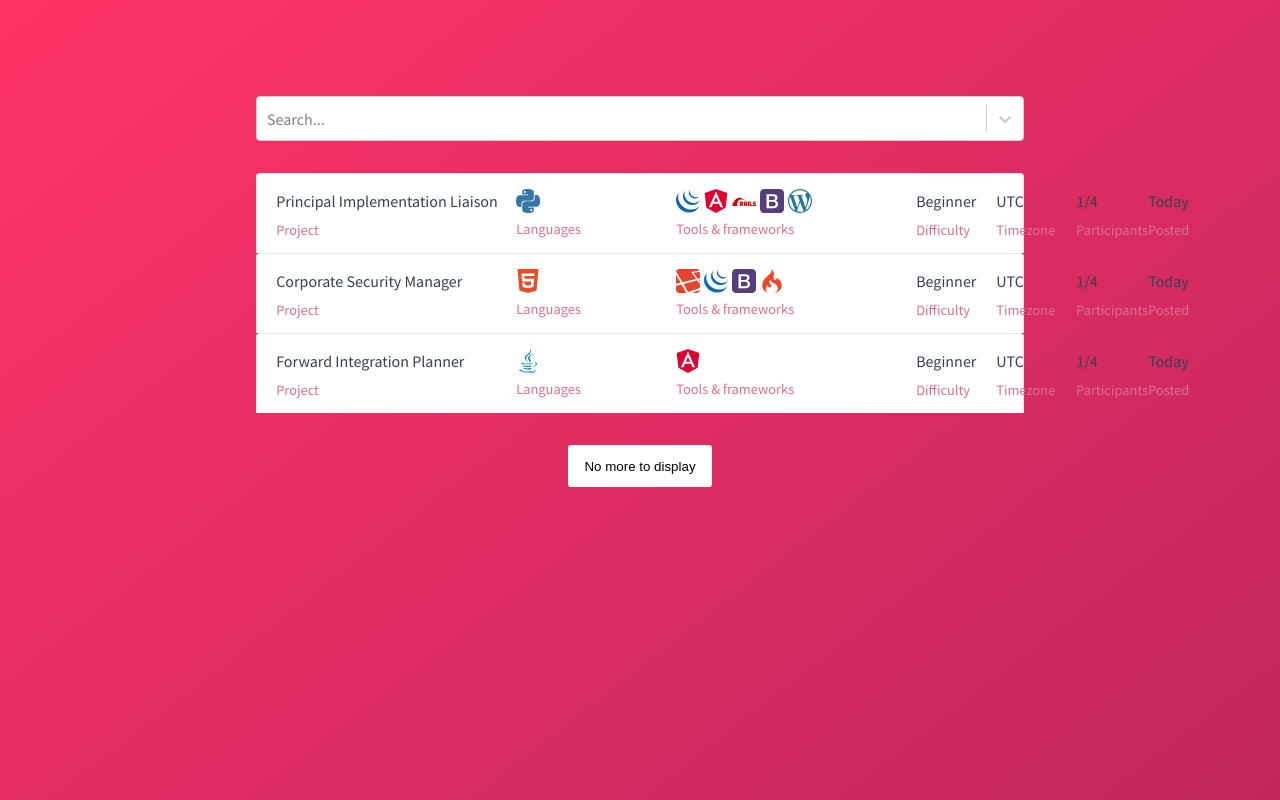
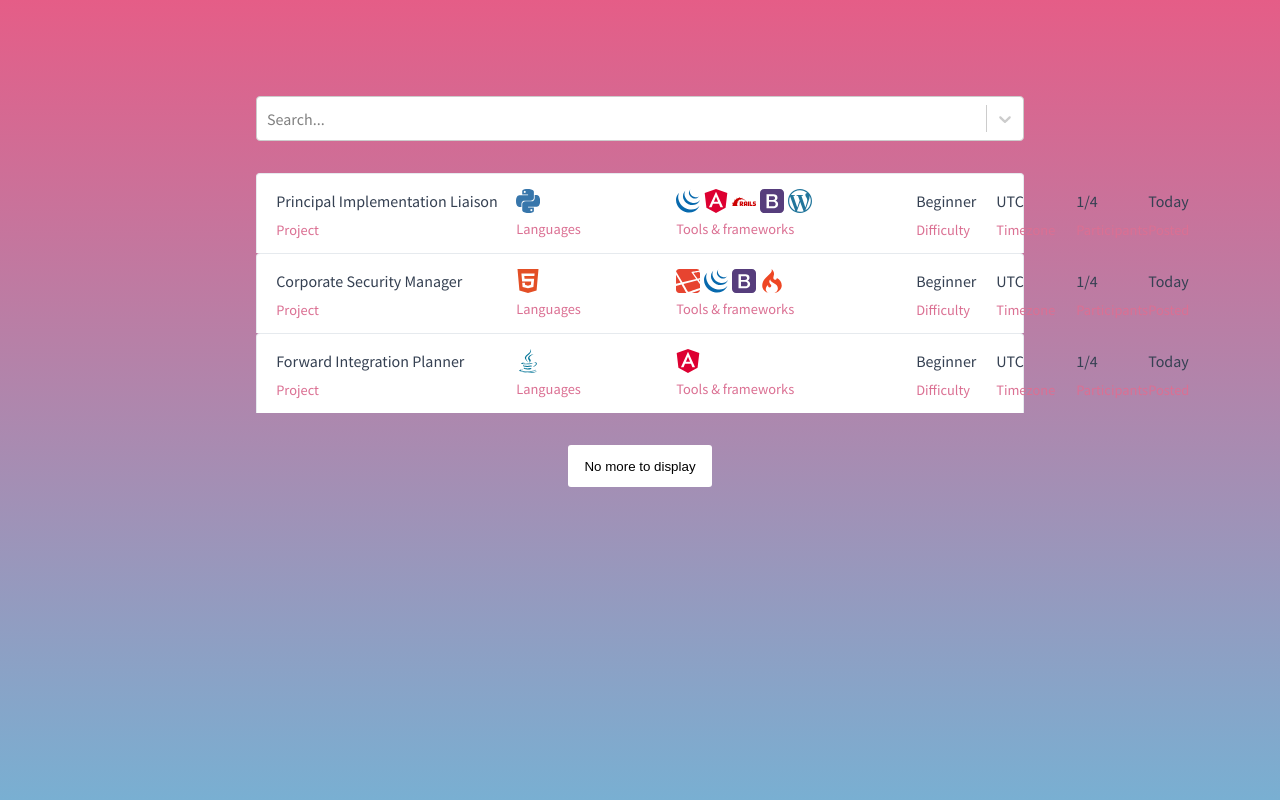
Before and after one commit to SebastianLF/scoot, a React app: page / in a window 1280 px wide. Shown: the top 800 px of the page. Built offline with nearby package versions, Linux system fonts and the light colour scheme.

Commit message:
change body background gradient

```diff
--- a/src/styles.css
+++ b/src/styles.css
@@ -19,7 +19,9 @@ html {
 
 body {
   font-family: 'Source Sans Pro', sans-serif;
-  background-image: linear-gradient(to right bottom, #FF3366, #BA265D);
+  background: #E55D87;  /* fallback for old browsers */
+  background: -webkit-linear-gradient(to right, #5FC3E4, #E55D87);  /* Chrome 10-25, Safari 5.1-6 */
+  background: linear-gradient(to top, #5FC3E4, #E55D87); /* W3C, IE 10+/ Edge, Firefox 16+, Chrome 26+, Opera 12+, Safari 7+ */
 }
 
 a {
```
